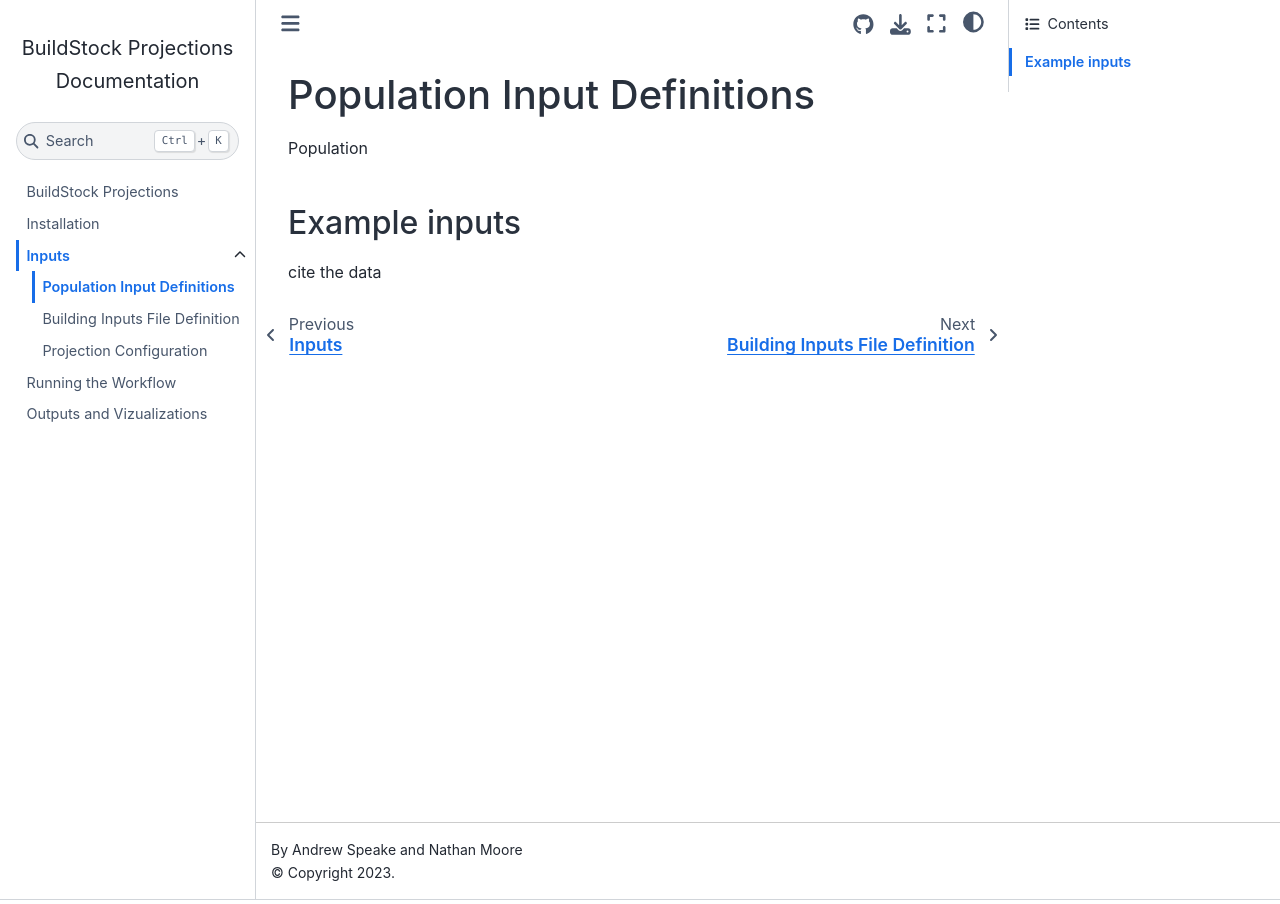
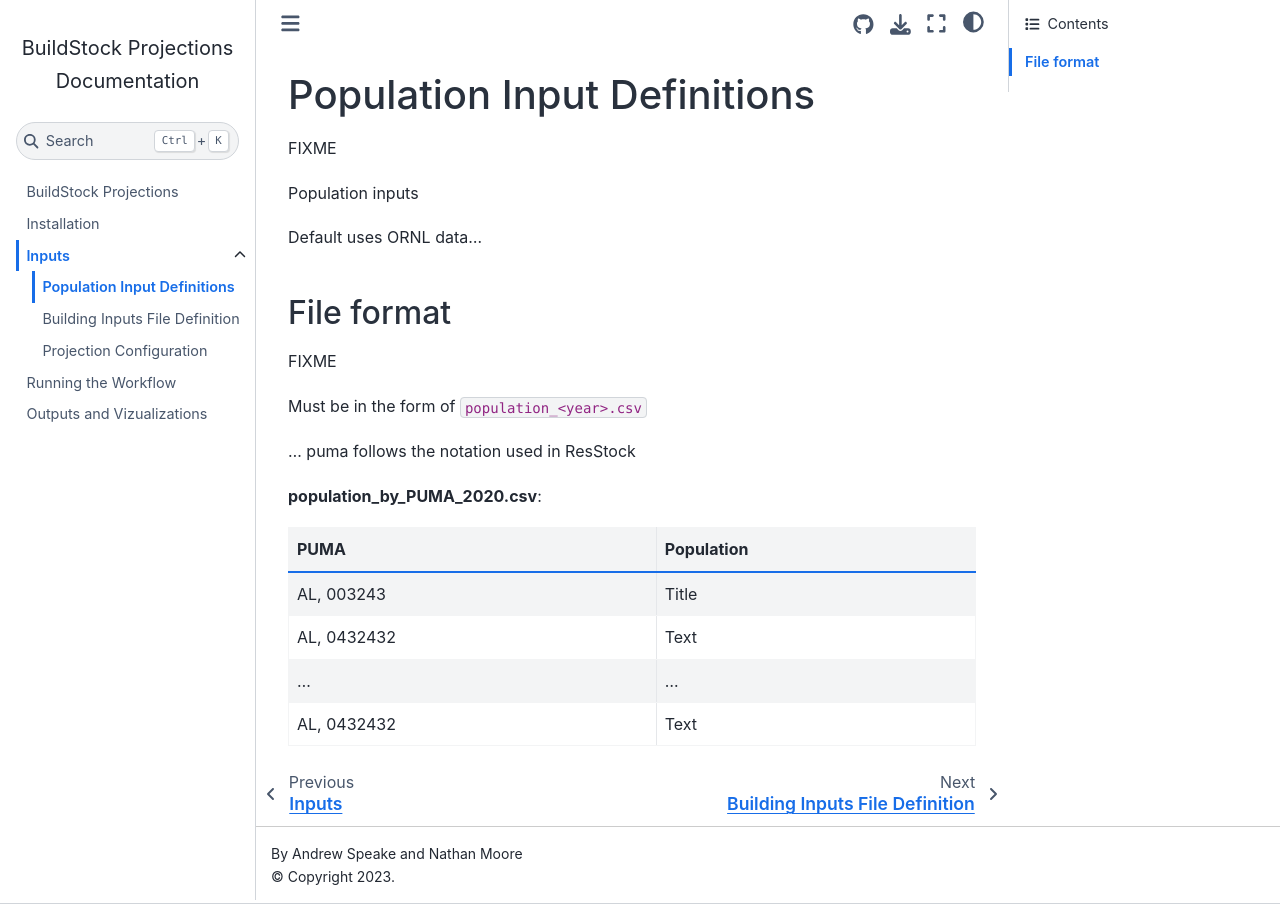
Before and after one commit to NREL/buildstock-projections-docs, a Jupyter Book: the page built from docs/inputs/population.md, in a window 1280 px wide. Built offline with Jupyter Book 1.0.4 settings and Sphinx 7.4.7 and the Sphinx Book theme 1.1.4, drawn with Linux system fonts in a browser that asks for light colours.

Commit message:
Upload docs.

```diff
--- a/docs/inputs/population.md
+++ b/docs/inputs/population.md
@@ -1,5 +1,21 @@
 # Population Input Definitions
-Population
+FIXME
 
-## Example inputs
-cite the data
+Population inputs
+
+Default uses ORNL data...
+
+## File format
+FIXME
+
+Must be in the form of `population_<year>.csv`
+
+... puma follows the notation used in ResStock
+
+**population_by_PUMA_2020.csv**:
+| PUMA        | Population  |
+| ----------- | ----------- |
+| AL, 003243  | Title       |
+| AL, 0432432 | Text        |
+| ...         | ...         |
+| AL, 0432432 | Text        |
```
Also changed, not shown: docs/inputs/building_options.md (added, +15 -0 lines), docs/inputs/inputs.md (+3 -2 lines), docs/inputs/project_cfg.md (+2 -1 lines), docs/outputs.md (+13 -0 lines), docs/overview.md (added, +64 -0 lines), docs/usage.md (+53 -0 lines), docs/inputs/population_projection_example.png (added).
